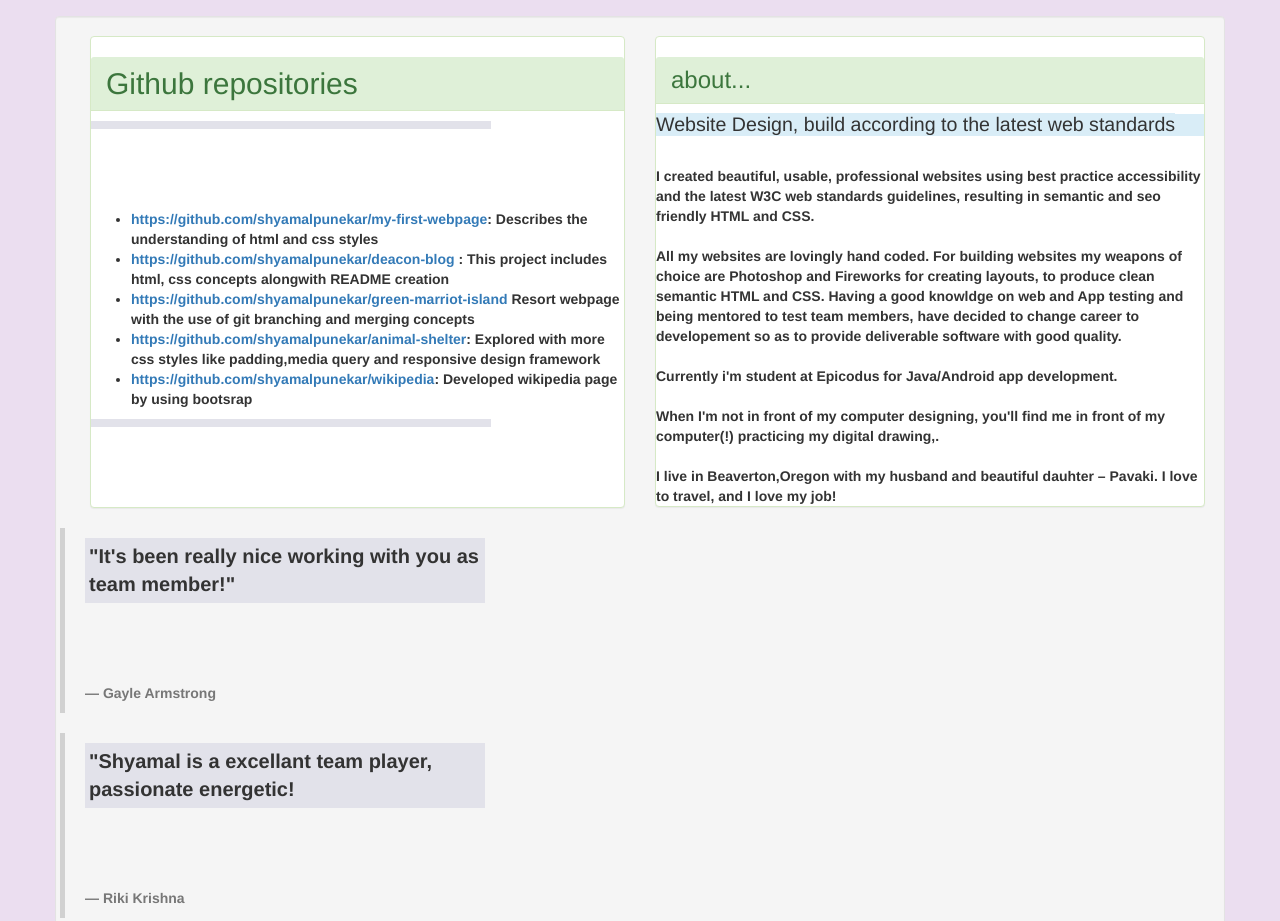
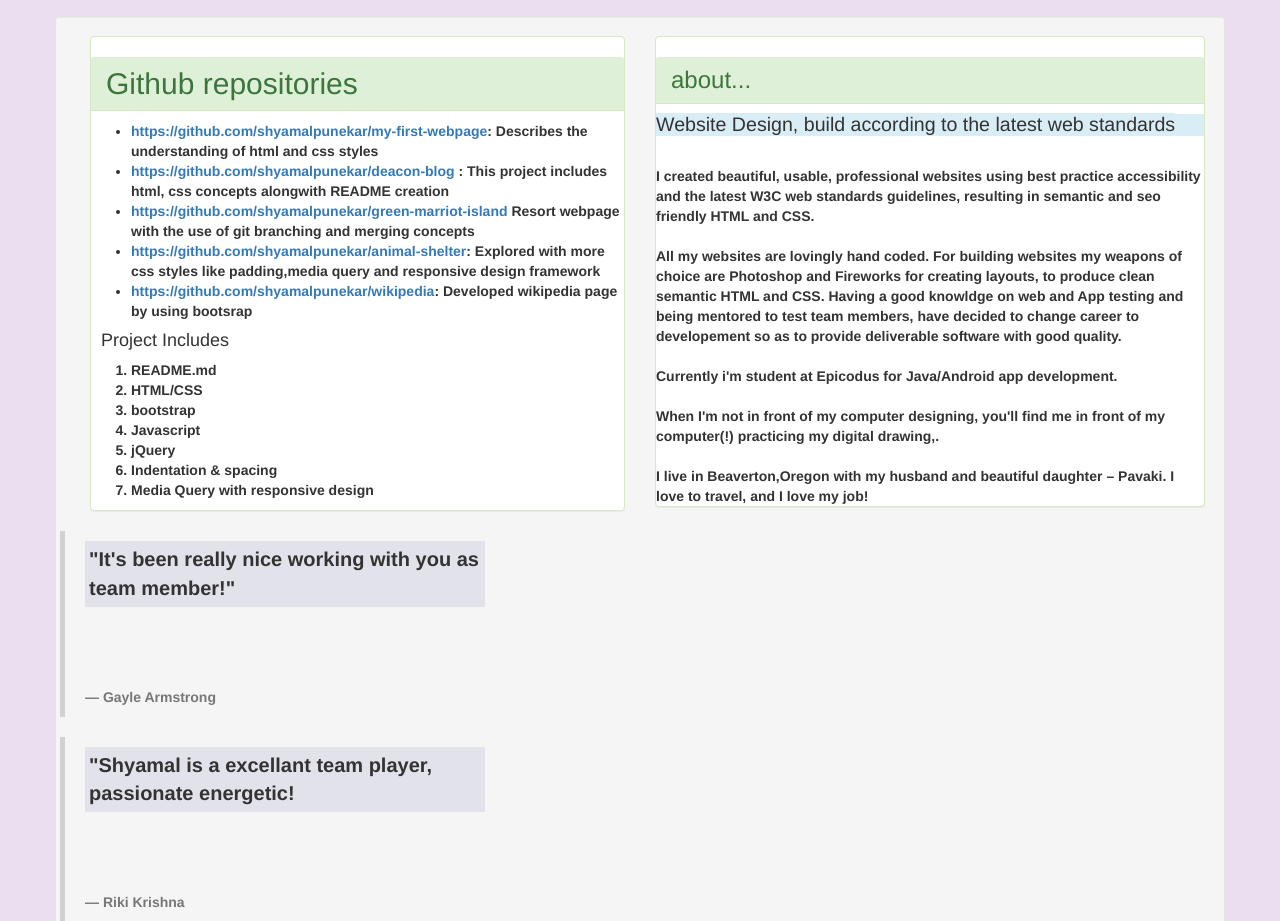
Before and after one commit to shyamalpunekar/portfolio-webpage, a plain HTML site: page index.html in a window 1280 px wide. Shown: the part 1420-2341 px from the top of the page. Drawn offline with Linux system fonts and the light colour scheme.

Commit message:
It will include languages, styles, designs used for the project, added &nbsp; in html.

```diff
--- a/index.html
+++ b/index.html
@@ -66,7 +66,6 @@
                   <div class="col-xs-6">
                      <div class="panel panel-success">
                         <h2 class="panel-heading">Github repositories</h2>
-                        <p>
                         <ul>
                            <li><a href="#">https://github.com/shyamalpunekar/my-first-webpage</a>: Describes the
                               understanding of html and css styles
@@ -84,7 +83,17 @@
                               using bootsrap
                            </li>
                         </ul>
-                        </p>
+                        <h4>&nbsp;&nbsp;Project Includes</h4>
+                        <ol>
+                          <li>README.md</li>
+                          <li>HTML/CSS</li>
+                          <li>bootstrap</li>
+                          <li>Javascript</li>
+                          <li>jQuery</li>
+                          <li>Indentation & spacing</li>
+                          <li>Media Query with responsive design</li>
+                        </ol>
+
                      </div>
                   </div>
                   <div class="row">
@@ -112,7 +121,7 @@
                               computer(!) practicing my digital drawing,.</br>
                               <br>
                               I live in Beaverton,Oregon with my husband
-                              and beautiful dauhter – Pavaki. I love to travel, and I love my job!
+                              and beautiful daughter – Pavaki. I love to travel, and I love my job!
                               </br>
                            </div>
 
```
